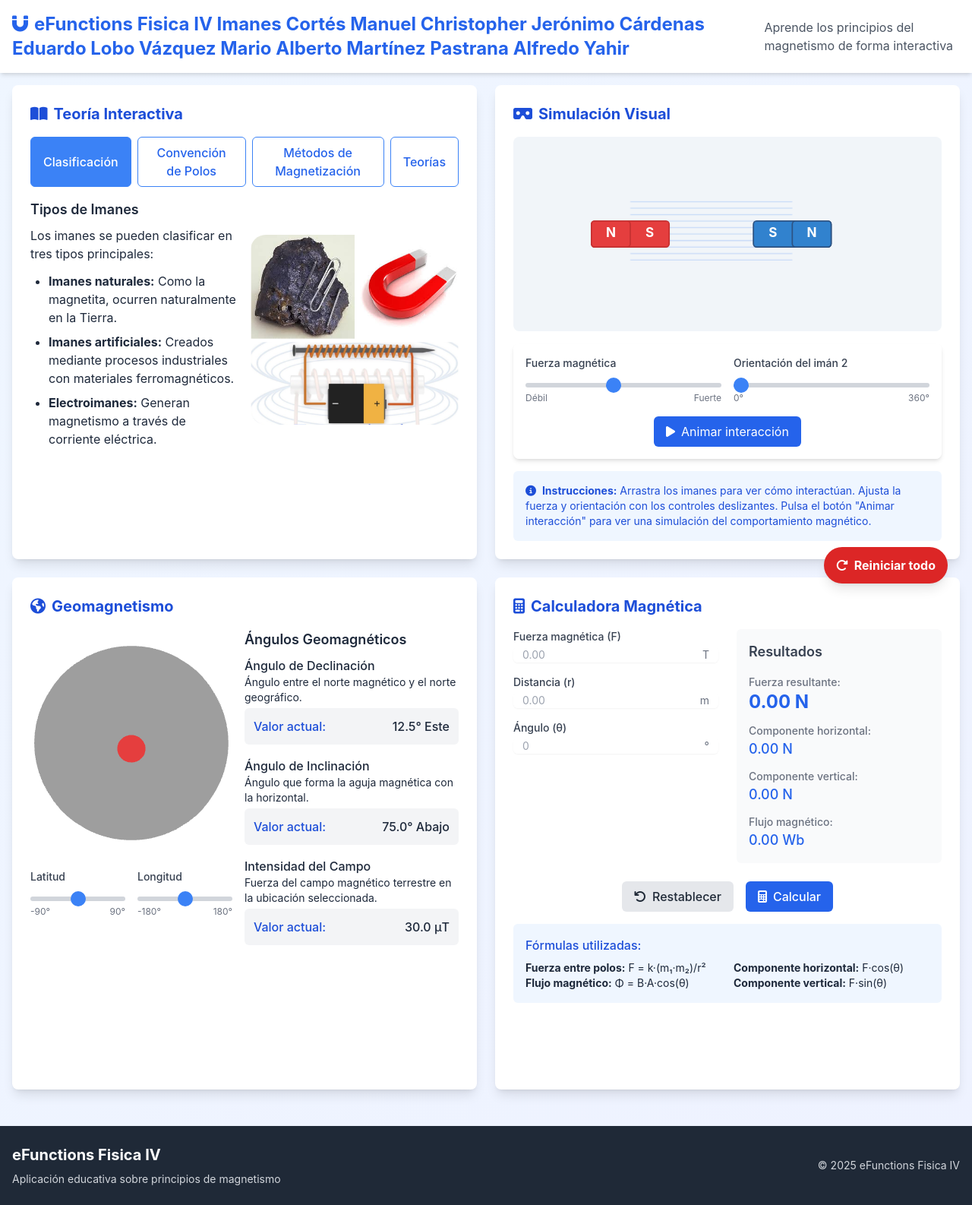
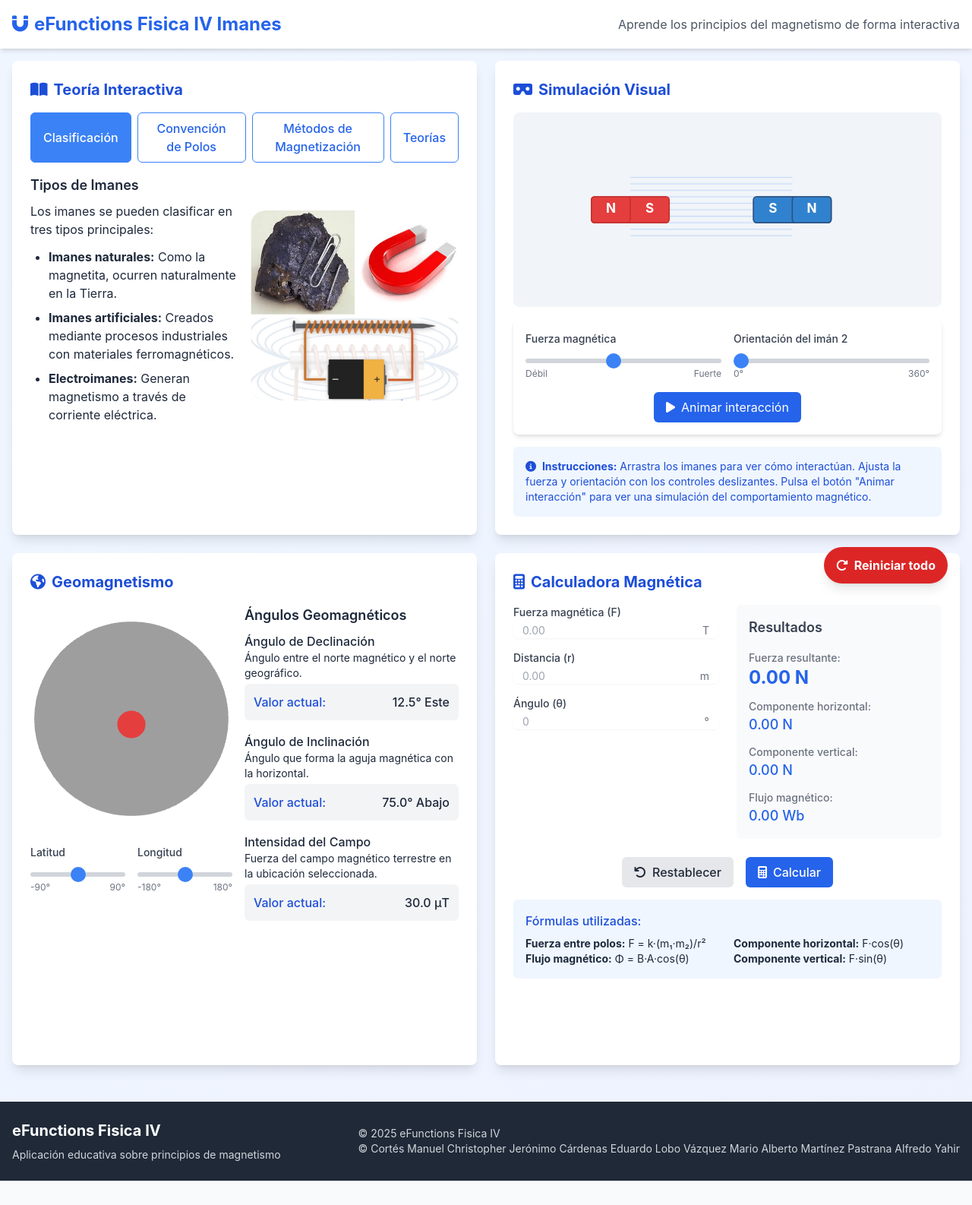
Before and after one commit to YahirMtz07/YahirMtz07.github.io, a plain HTML site: page index.html in a window 1280 px wide. Shown: the whole page at 76% size. After the commit the page ends 1554 px from the top, so only its background shows below. Drawn offline with nearby package versions, Linux system fonts and the light colour scheme; animation ran at ten frames a second.

Commit message:
index.html

```diff
--- a/index.html
+++ b/index.html
@@ -187,11 +187,6 @@
                 <div class="container mx-auto flex justify-between items-center">
                     <h1 class="text-2xl font-bold text-blue-600">
                         <i class="fas fa-magnet mr-2"></i>eFunctions Fisica IV Imanes
-                        Cortés Manuel Christopher
- Jerónimo Cárdenas Eduardo
- Lobo Vázquez Mario Alberto
- Martínez Pastrana Alfredo Yahir
-
                     </h1>
                     <p class="hidden md:block text-gray-600">Aprende los principios del magnetismo de forma interactiva</p>
                 </div>
@@ -553,6 +548,10 @@
                         </div>
                         <div>
                             <p class="text-gray-300 text-sm">&copy; 2025 eFunctions Fisica IV</p>
+                            <p class="text-gray-300 text-sm">&copy; Cortés Manuel Christopher
+                        Jerónimo Cárdenas Eduardo
+                        Lobo Vázquez Mario Alberto
+                        Martínez Pastrana Alfredo Yahir</p>
                         </div>
                     </div>
                 </div>
```
